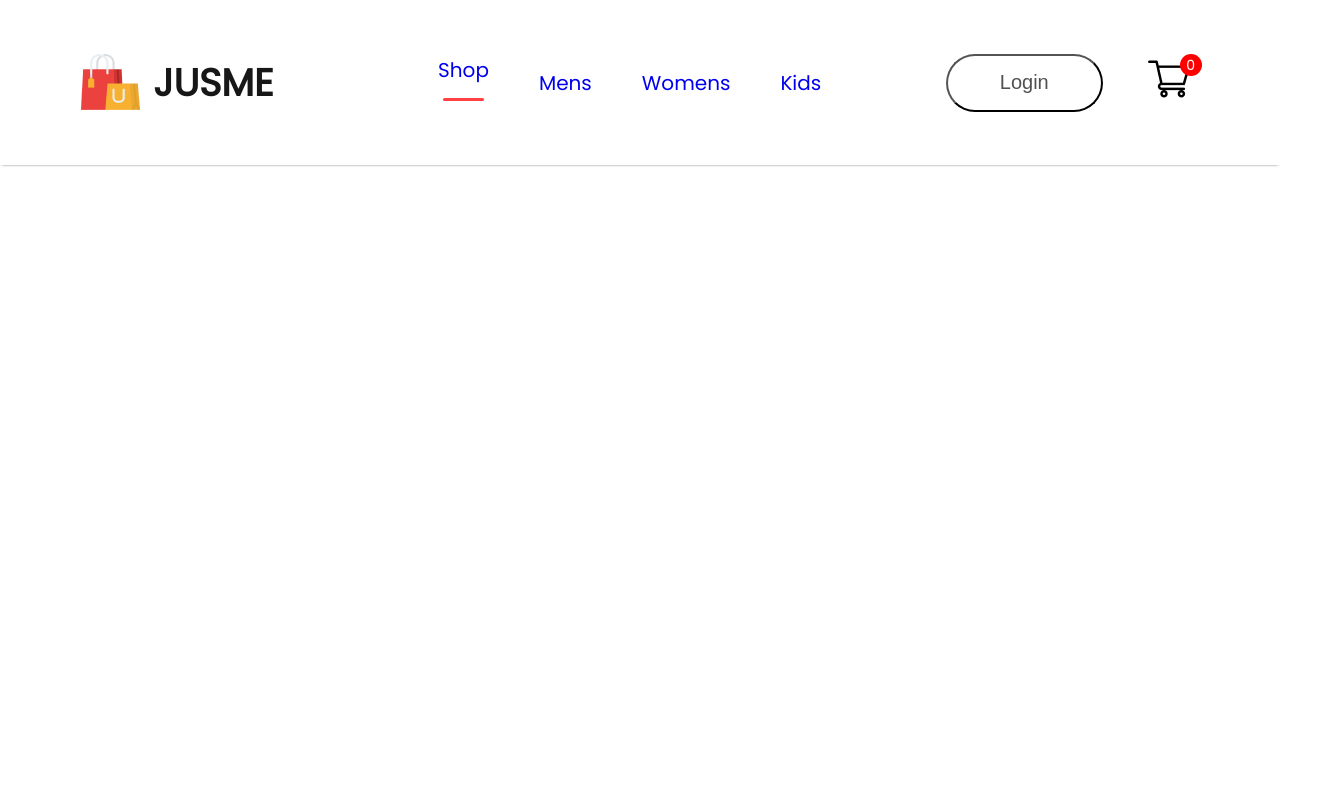
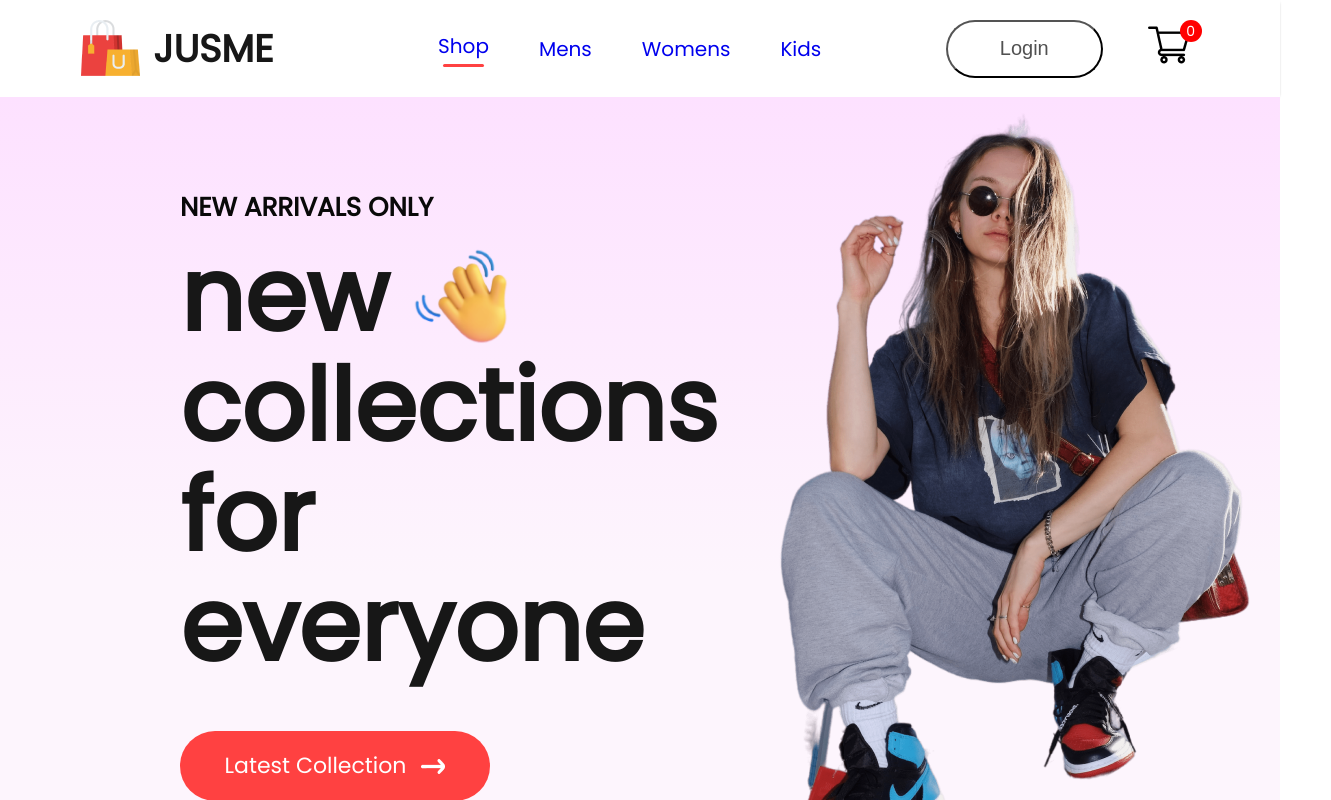
Before and after one commit to gaoaaron1/JusMe, a React (Create React App) app in the folder frontend/: page / in a window 1280 px wide. Shown: the top 800 px of the page, 1331 px wide, since content can reach past the window. Built offline with nearby package versions, Linux system fonts and the light colour scheme.

Commit message:
Added home page

```diff
--- /dev/null
+++ b/frontend/src/Components/Hero/Hero.css
@@ -0,0 +1,59 @@
+.hero {
+    height: 100vh;
+    background: linear-gradient(180deg, #fde1ff 0%, #fdf5fd 60%);;
+    display: flex;
+}
+
+.hero-left{
+    flex: 1;
+    display: flex;
+    flex-direction: column;
+    justify-content: center;
+    gap: 20px;
+    padding-left: 180px;
+    line-height: 1.1;
+}
+
+.hero-left h2{
+    color: #090909;
+    font-size: 26px;
+    font-weight: 600;
+}
+
+.hero-left p{
+    color: #171717;
+    font-size: 100px;
+    font-weight: 700;
+}
+
+.hero-hand-icon {
+    display: flex;
+    align-items: center;
+    gap: 20px;
+}
+
+.hero-hand-icon img{
+    width: 105px;
+}
+
+.hero-latest-btn {
+    display: flex;
+    justify-content: center;
+    align-items: center;
+    gap: 15px;
+    width: 310px;
+    height: 70px;
+    border-radius: 75px;
+    margin-top: 30px;
+    background: #ff4141;
+    color: white;
+    font-size: 22px;
+    font-weight: 500;
+}
+
+.hero-right {
+    flex: 1;
+    display: flex;
+    align-items: center;
+    justify-content: center;
+}
--- /dev/null
+++ b/frontend/src/Components/Hero/Hero.jsx
@@ -0,0 +1,32 @@
+import React from 'react'
+import './Hero.css'
+import hand_icon from '../Assets/hand_icon.png'
+import arrow_icon from '../Assets/arrow.png'
+import hero_image from '../Assets/hero_image.png'
+
+function Hero() {
+    return (
+        <div className="hero">
+            <div className="hero-left">
+                <h2>NEW ARRIVALS ONLY</h2>
+                <div>
+                    <div className="hero-hand-icon">
+                        <p>new</p>
+                        <img src={hand_icon} alt="" />
+                    </div>
+                    <p>collections</p>
+                    <p>for everyone</p>
+                </div>
+                <div className="hero-latest-btn">
+                    <div>Latest Collection</div>
+                    <img src={arrow_icon} alt="" />
+                </div>
+            </div>
+            <div className="hero-right">
+                <img src={hero_image} alt="" />
+            </div>
+        </div>
+    )
+}
+
+export default Hero
--- a/frontend/src/Pages/Shop.jsx
+++ b/frontend/src/Pages/Shop.jsx
@@ -1,9 +1,10 @@
 import React from 'react'
+import Hero from '../Components/Hero/Hero'
 
 function Shop() {
     return (
         <div>
-
+            <Hero/>
         </div>
     )
 }
--- a/frontend/src/index.css
+++ b/frontend/src/index.css
@@ -1,3 +1,7 @@
+* {
+  margin: 0;
+}
+
 body {
   margin: 0;
   font-family: -apple-system, BlinkMacSystemFont, 'Segoe UI', 'Roboto', 'Oxygen',
```
Also changed, not shown: frontend/src/Components/Item/Item.jsx (added, +12 -0 lines), frontend/src/Components/Item/Item.css (added).
